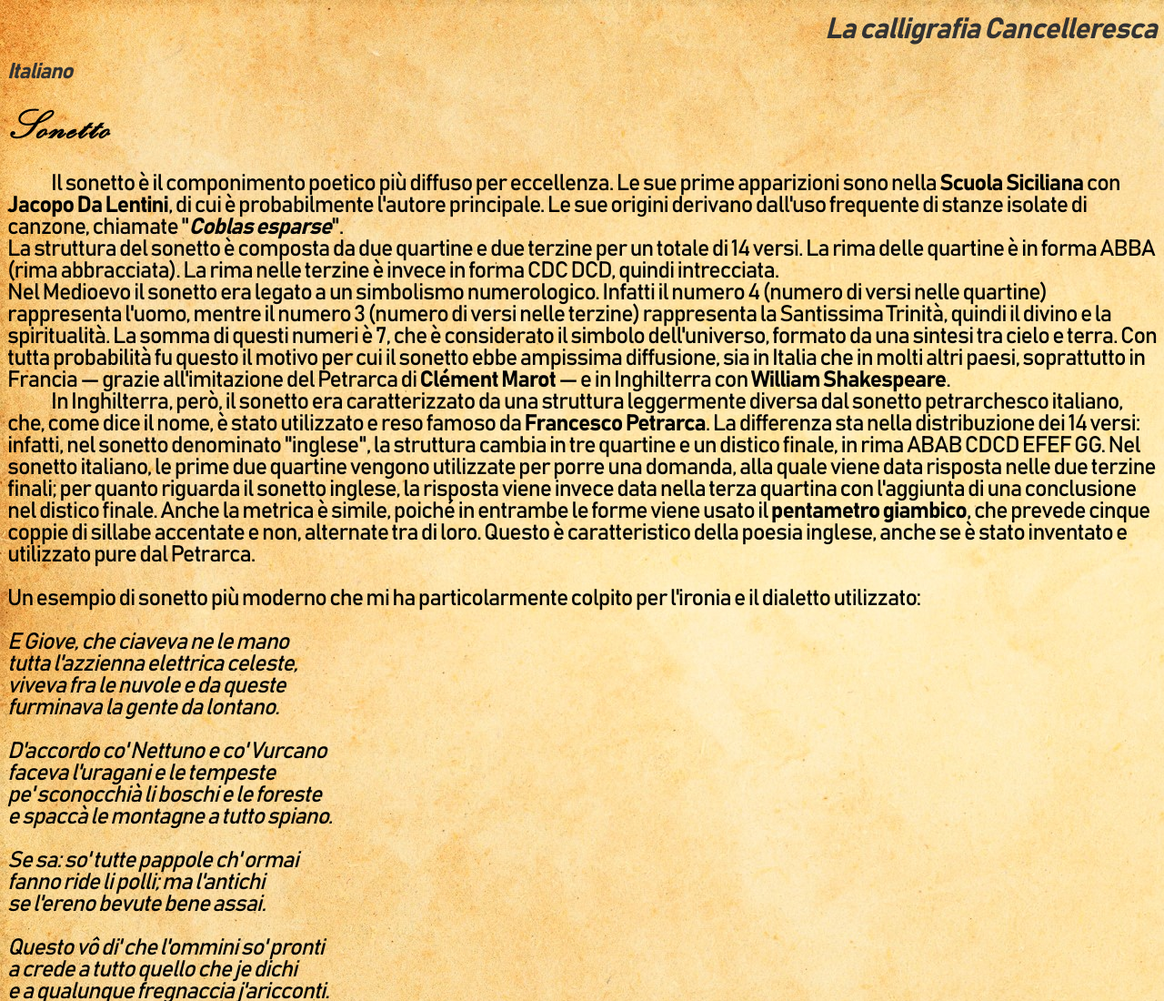
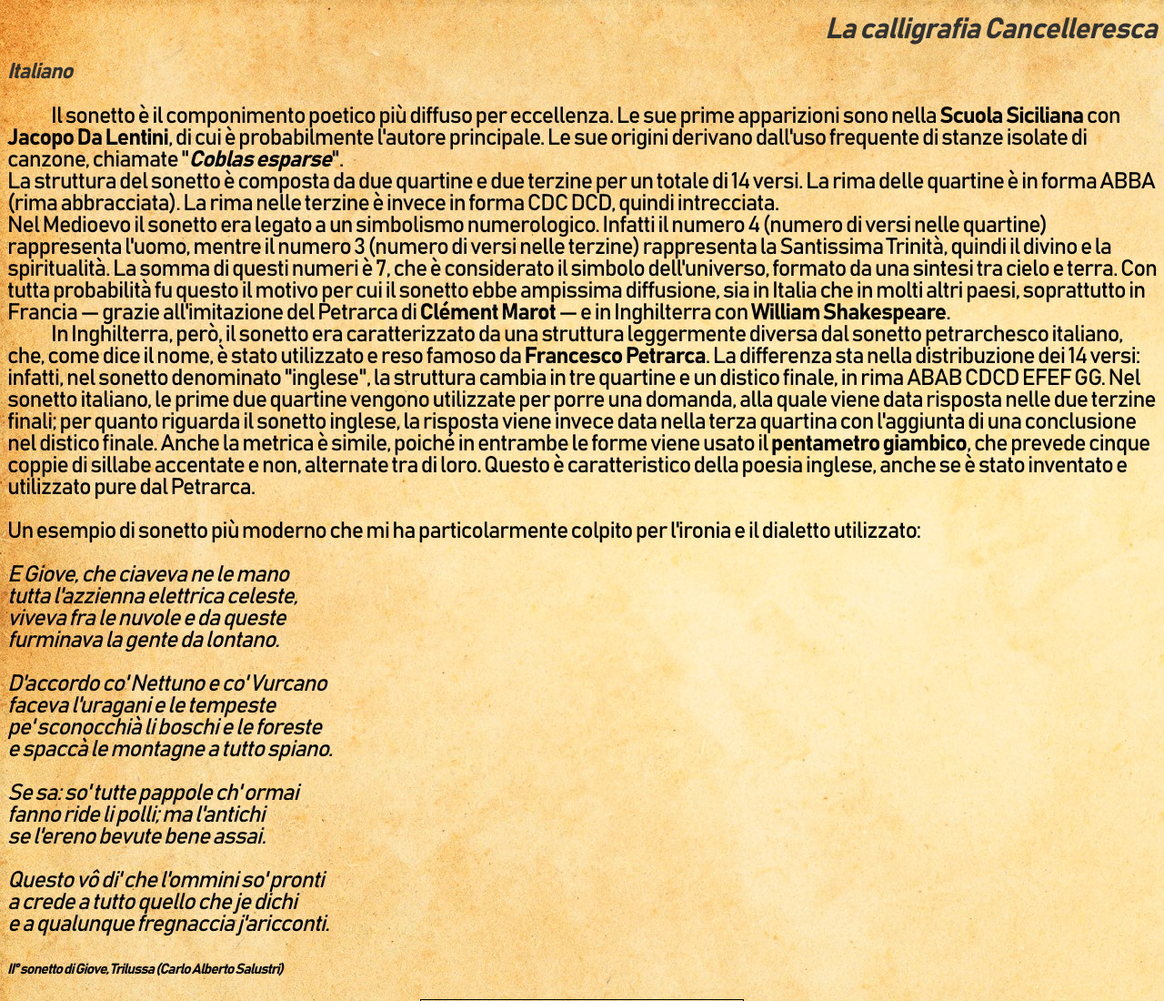
Before and after one commit to tes2425/tes2425, a plain HTML site: page italiano.html in a window 1280 px wide. Shown: the top 1100 px of the page at 91% size. Drawn offline with Linux system fonts and the light colour scheme.

Commit message:
Update italiano.html

```diff
--- a/italiano.html
+++ b/italiano.html
@@ -60,7 +60,6 @@
 			<h1>La calligrafia Cancelleresca</h1>
 			<h2>Italiano</h2>
 		</div>
-		<h2 class="nitit">Sonetto</h2>
 		<p>
 		&emsp;&emsp;Il sonetto è il componimento poetico più diffuso per
 		eccellenza. Le sue prime apparizioni sono nella
```
